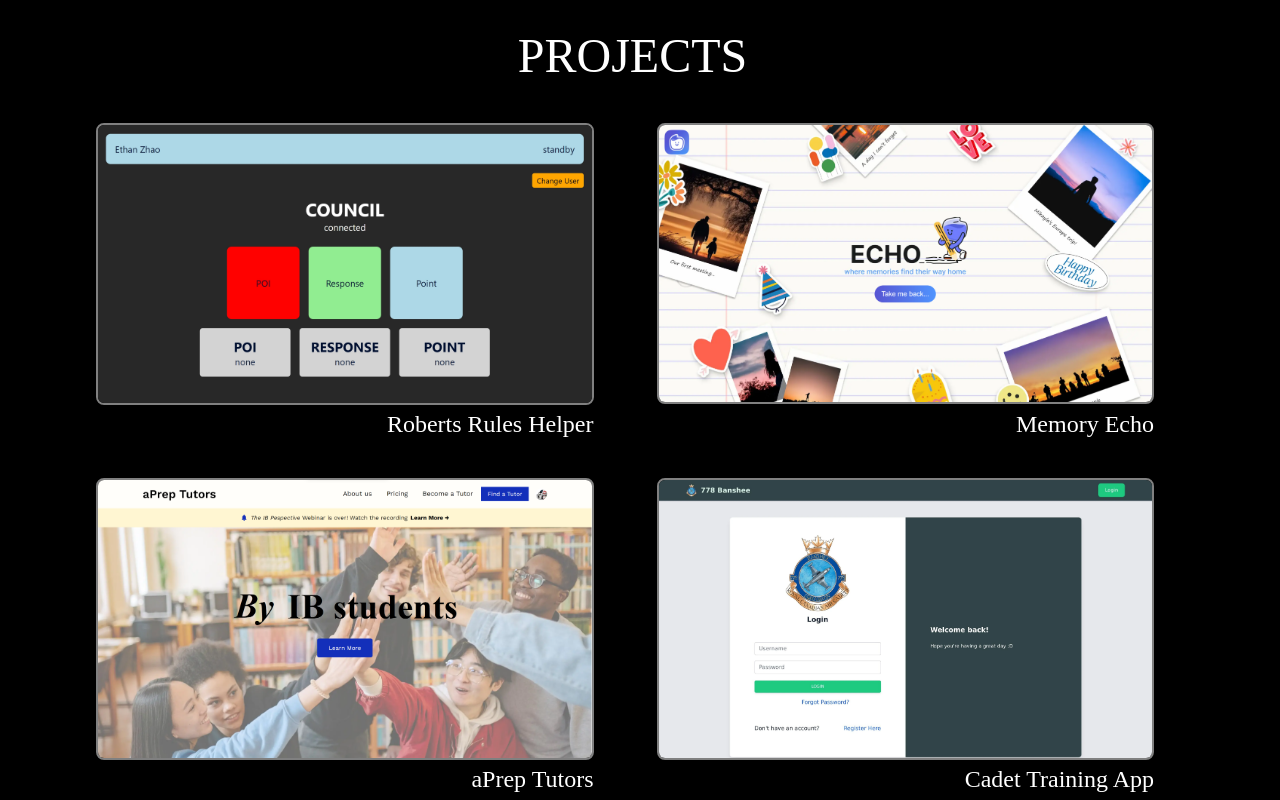
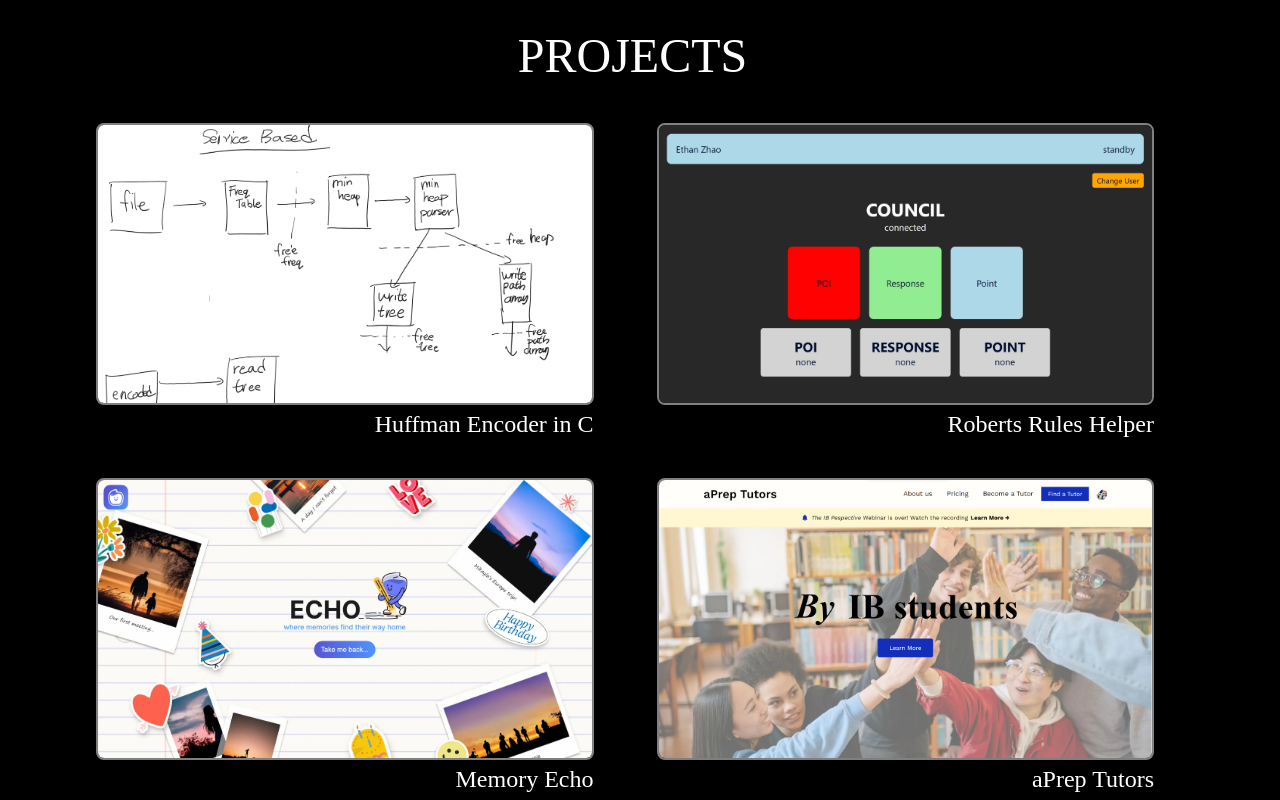
Before and after one commit to redmac135/personal-website, a SvelteKit app: page / in a window 1280 px wide. Shown: the part 2020-2820 px from the top of the page. Built offline with nearby package versions, Linux system fonts and the light colour scheme; a web font is replaced by a local one.

Commit message:
add c bitwise huffman encoder

```diff
--- a/src/info.ts
+++ b/src/info.ts
@@ -17,8 +17,15 @@
 import rrhImg from '$lib/assets/projects/roberts-rules-helper/thumbnail.webp';
 import memoryEchoImg from '$lib/assets/projects/memory-echo/thumbnail.webp';
 import quantumPortfolioOptimizationImg from '$lib/assets/projects/portfolio-optimization/thumbnail.png';
+import cHuffmanEncoderImg from '$lib/assets/projects/c-huffman-encoder/thumbnail.png';
 
 export const PROJECTS_LIST = [
+	{
+		imagesrc: cHuffmanEncoderImg,
+		imagealt: 'Screenshot of Huffman Encoder encoder.c file',
+		title: 'Huffman Encoder in C',
+		url: 'c-huffman-encoder'
+	},
 	{
 		imagesrc: rrhImg,
 		imagealt: 'Screenshot of Roberts Rules Helper Website',
```
Also changed, not shown: src/lib/assets/projects/c-huffman-encoder/thumbnail.png (added), 1 other file (tests, documents, lock files or other folders).
